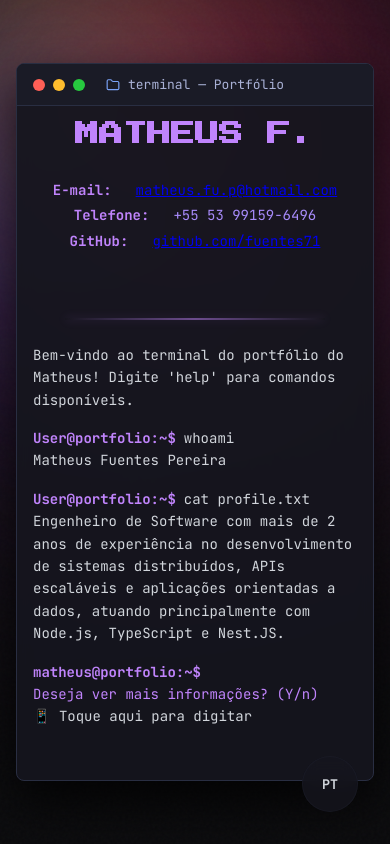
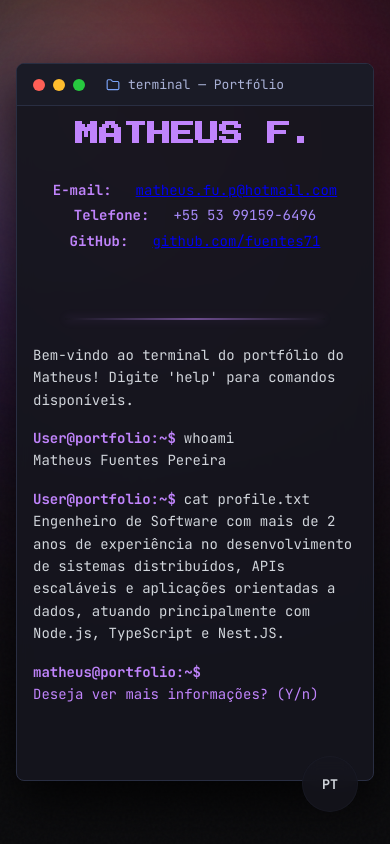
Before and after one commit to fuentes71/Portfolio, a React (Vite) app: page / in a window 390 px wide. Built offline with nearby package versions, Linux system fonts and the light colour scheme.

Commit message:
feat: Add styles for the terminal UI component, including its wrapper, header, content, and interactive elements.

```diff
--- a/src/styles/terminal.scss
+++ b/src/styles/terminal.scss
@@ -242,3 +242,21 @@
     display: none;
   }
 }
+
+.interactive-prompt-container {
+  position: relative;
+  cursor: text;
+}
+
+.mobile-tap-hint {
+  display: none;
+  font-size: 11px;
+  color: $color-text-muted;
+  margin-top: 0.5rem;
+  opacity: 0.6;
+  animation: blink 2s ease-in-out infinite;
+
+  @media (max-width: 768px) {
+    display: block;
+  }
+}
```
